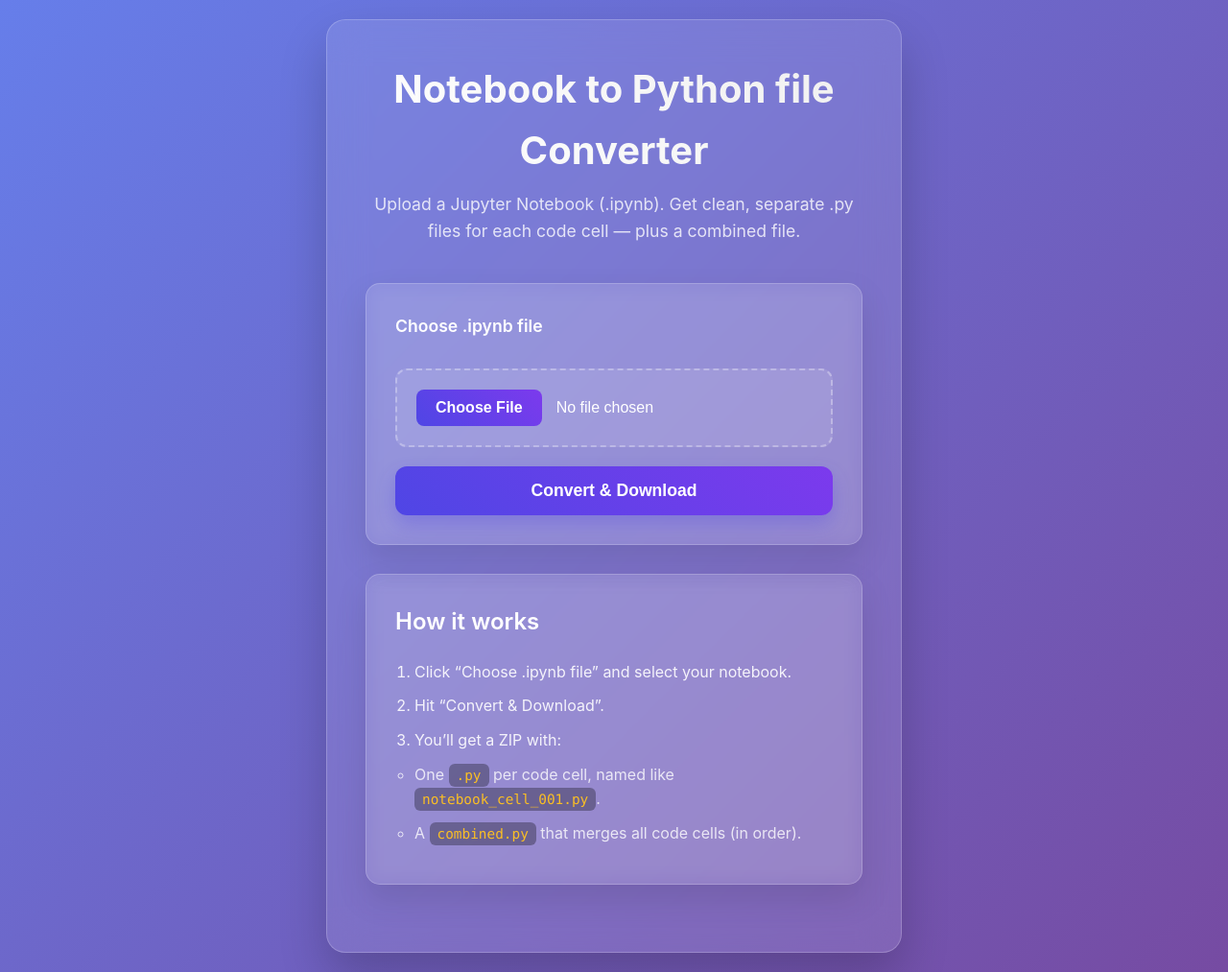
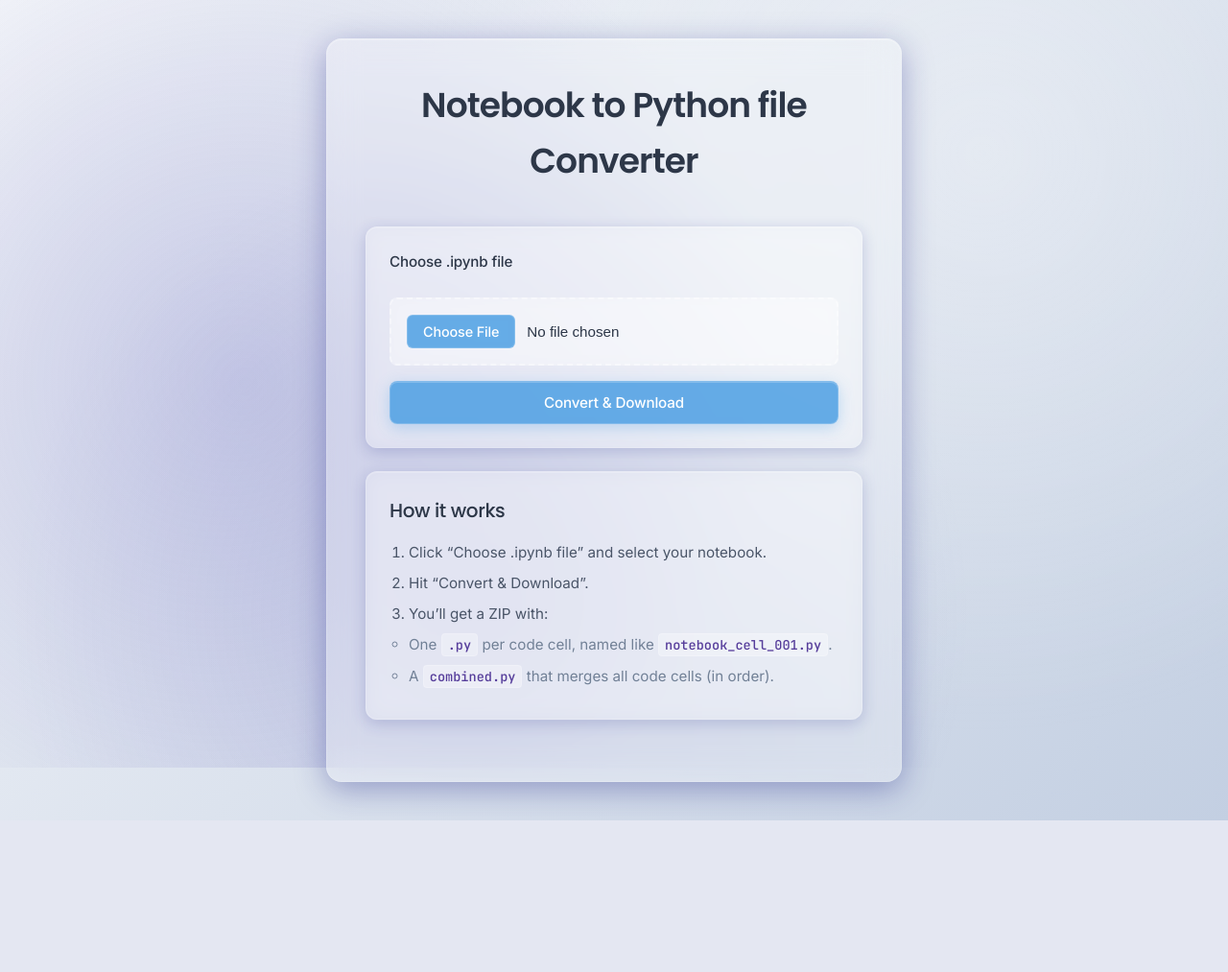
Before and after one commit to thethakurshivam/Notebook-to-python-converter, a Flask app: page / in a window 1280 px wide. Shown: the whole page at 96% size. After the commit the page ends 855 px from the top, so only its background shows below. Run offline with Flask 3, Linux system fonts and the light colour scheme.

Commit message:
Update the UI

```diff
--- a/static/styles.css
+++ b/static/styles.css
@@ -7,28 +7,43 @@
 html, body {
   font-family: 'Inter', -apple-system, BlinkMacSystemFont, 'Segoe UI', Roboto, Oxygen, Ubuntu, Cantarell, sans-serif;
   line-height: 1.6;
-  scroll-behavior: smooth;
 }
 
 body {
-  background: linear-gradient(135deg, #667eea 0%, #764ba2 100%);
+  background: linear-gradient(135deg, #f5f7fa 0%, #c3cfe2 100%);
   min-height: 100vh;
-  color: #ffffff;
-  display: flex;
-  align-items: center;
-  justify-content: center;
-  padding: 20px;
+  color: #333;
+  padding: 40px 20px;
+  position: relative;
+}
+
+body::before {
+  content: '';
+  position: fixed;
+  top: 0;
+  left: 0;
+  width: 100%;
+  height: 100%;
+  background:
+    radial-gradient(circle at 20% 50%, rgba(120, 119, 198, 0.3) 0%, transparent 50%),
+    radial-gradient(circle at 80% 20%, rgba(255, 255, 255, 0.3) 0%, transparent 50%),
+    radial-gradient(circle at 40% 80%, rgba(120, 119, 198, 0.2) 0%, transparent 50%);
+  pointer-events: none;
+  z-index: -1;
 }
 
 .container {
   max-width: 600px;
-  width: 100%;
-  background: rgba(255, 255, 255, 0.1);
-  backdrop-filter: blur(20px);
-  border-radius: 20px;
+  margin: 0 auto;
+  background: rgba(255, 255, 255, 0.25);
+  backdrop-filter: blur(16px);
+  -webkit-backdrop-filter: blur(16px);
+  border-radius: 16px;
   padding: 40px;
-  box-shadow: 0 25px 50px rgba(0, 0, 0, 0.2);
-  border: 1px solid rgba(255, 255, 255, 0.2);
+  box-shadow:
+    0 8px 32px rgba(31, 38, 135, 0.37),
+    inset 0 1px 0 rgba(255, 255, 255, 0.3);
+  border: 1px solid rgba(255, 255, 255, 0.18);
 }
 
 header {
@@ -37,206 +52,205 @@ header {
 }
 
 h1 {
-  font-size: 2.5rem;
-  margin-bottom: 10px;
-  font-weight: 700;
-  background: linear-gradient(45deg, #ffffff, #f0f0f0);
-  -webkit-background-clip: text;
-  -webkit-text-fill-color: transparent;
-  background-clip: text;
+  font-family: 'Poppins', sans-serif;
+  font-size: 2.25rem;
+  margin-bottom: 8px;
+  font-weight: 600;
+  color: #2d3748;
+  letter-spacing: -0.025em;
 }
 
 .subtitle {
-  color: rgba(255, 255, 255, 0.8);
-  font-size: 1.1rem;
+  font-family: 'Inter', sans-serif;
+  color: #4a5568;
+  font-size: 1rem;
+  font-weight: 400;
   margin-bottom: 0;
+  letter-spacing: -0.01em;
 }
 
 .card {
-  background: rgba(255, 255, 255, 0.1);
+  background: rgba(255, 255, 255, 0.2);
+  backdrop-filter: blur(10px);
+  -webkit-backdrop-filter: blur(10px);
   border: 1px solid rgba(255, 255, 255, 0.2);
-  border-radius: 15px;
-  padding: 30px;
-  margin-bottom: 30px;
-  backdrop-filter: blur(10px);
-  box-shadow: 0 15px 35px rgba(0, 0, 0, 0.1);
-  transition: transform 0.3s ease, box-shadow 0.3s ease;
-}
-
-.card:hover {
-  transform: translateY(-5px);
-  box-shadow: 0 20px 40px rgba(0, 0, 0, 0.15);
+  border-radius: 12px;
+  padding: 24px;
+  margin-bottom: 24px;
+  box-shadow:
+    0 4px 16px rgba(31, 38, 135, 0.2),
+    inset 0 1px 0 rgba(255, 255, 255, 0.2);
 }
 
 form.card {
   display: flex;
   flex-direction: column;
-  gap: 20px;
-  align-items: stretch;
+  gap: 16px;
 }
 
 .file-label {
-  font-weight: 600;
-  font-size: 1.1rem;
-  color: #ffffff;
-  margin-bottom: 10px;
+  font-family: 'Inter', sans-serif;
+  font-weight: 500;
+  font-size: 0.95rem;
+  color: #2d3748;
+  margin-bottom: 8px;
+  letter-spacing: -0.01em;
 }
 
 input[type="file"] {
-  background: rgba(255, 255, 255, 0.1);
-  border: 2px dashed rgba(255, 255, 255, 0.3);
-  border-radius: 12px;
-  padding: 20px;
-  color: #ffffff;
-  font-size: 1rem;
+  background: rgba(255, 255, 255, 0.3);
+  backdrop-filter: blur(8px);
+  -webkit-backdrop-filter: blur(8px);
+  border: 2px dashed rgba(255, 255, 255, 0.4);
+  border-radius: 8px;
+  padding: 16px;
+  color: #2d3748;
+  font-size: 0.95rem;
+  cursor: pointer;
   transition: all 0.3s ease;
-  cursor: pointer;
 }
 
 input[type="file"]:hover {
-  border-color: rgba(255, 255, 255, 0.5);
-  background: rgba(255, 255, 255, 0.15);
+  border-color: rgba(255, 255, 255, 0.6);
+  background: rgba(255, 255, 255, 0.4);
 }
 
 input[type="file"]:focus {
   outline: none;
-  border-color: #4f46e5;
-  box-shadow: 0 0 0 3px rgba(79, 70, 229, 0.3);
+  border-color: rgba(66, 153, 225, 0.6);
+  box-shadow: 0 0 0 3px rgba(66, 153, 225, 0.1);
 }
 
 button {
-  padding: 15px 30px;
-  border-radius: 12px;
+  font-family: 'Inter', sans-serif;
+  padding: 12px 24px;
+  border-radius: 8px;
   border: none;
-  font-weight: 600;
-  font-size: 1.1rem;
-  background: linear-gradient(45deg, #4f46e5, #7c3aed);
+  font-weight: 500;
+  font-size: 0.95rem;
+  background: rgba(66, 153, 225, 0.8);
+  backdrop-filter: blur(8px);
+  -webkit-backdrop-filter: blur(8px);
   color: white;
   cursor: pointer;
   transition: all 0.3s ease;
-  box-shadow: 0 10px 20px rgba(79, 70, 229, 0.3);
+  box-shadow:
+    0 4px 16px rgba(66, 153, 225, 0.3),
+    inset 0 1px 0 rgba(255, 255, 255, 0.2);
+  border: 1px solid rgba(255, 255, 255, 0.2);
+  letter-spacing: -0.01em;
 }
 
 button:hover {
-  transform: translateY(-2px);
-  box-shadow: 0 15px 30px rgba(79, 70, 229, 0.4);
-  background: linear-gradient(45deg, #5b52e8, #8b5cf6);
+  background: rgba(66, 153, 225, 0.9);
+  transform: translateY(-1px);
+  box-shadow:
+    0 6px 20px rgba(66, 153, 225, 0.4),
+    inset 0 1px 0 rgba(255, 255, 255, 0.3);
 }
 
 button:active {
   transform: translateY(0);
-  box-shadow: 0 5px 15px rgba(79, 70, 229, 0.3);
+  box-shadow:
+    0 2px 8px rgba(66, 153, 225, 0.3),
+    inset 0 1px 0 rgba(255, 255, 255, 0.2);
 }
 
 .howto h2 {
+  font-family: 'Poppins', sans-serif;
   margin-top: 0;
-  margin-bottom: 20px;
-  font-size: 1.5rem;
-  color: #ffffff;
-  font-weight: 600;
+  margin-bottom: 16px;
+  font-size: 1.25rem;
+  color: #2d3748;
+  font-weight: 500;
+  letter-spacing: -0.02em;
 }
 
 .howto ol {
   margin-left: 20px;
-  color: rgba(255, 255, 255, 0.9);
+  color: #4a5568;
 }
 
 .howto li {
-  margin-bottom: 10px;
-  font-size: 1rem;
+  margin-bottom: 8px;
+  font-size: 0.95rem;
 }
 
 .howto ul {
-  margin-top: 10px;
-  color: rgba(255, 255, 255, 0.8);
+  margin-top: 8px;
+  color: #718096;
 }
 
 .howto code {
-  background: rgba(0, 0, 0, 0.3);
-  padding: 4px 8px;
-  border-radius: 6px;
-  font-family: 'Monaco', 'Menlo', 'Ubuntu Mono', monospace;
-  color: #fbbf24;
-  font-size: 0.9rem;
+  background: rgba(255, 255, 255, 0.3);
+  backdrop-filter: blur(4px);
+  -webkit-backdrop-filter: blur(4px);
+  padding: 2px 6px;
+  border-radius: 4px;
+  font-family: 'JetBrains Mono', 'SF Mono', Monaco, 'Cascadia Code', 'Roboto Mono', Consolas, 'Courier New', monospace;
+  color: #553c9a;
+  font-size: 0.85rem;
+  border: 1px solid rgba(255, 255, 255, 0.2);
+  font-weight: 500;
 }
 
 .flash {
   list-style: none;
   padding: 0;
-  margin: 20px 0;
+  margin: 16px 0;
 }
 
 .flash li {
-  background: rgba(239, 68, 68, 0.2);
-  padding: 15px 20px;
-  border-radius: 12px;
-  border: 1px solid rgba(239, 68, 68, 0.3);
-  color: #fecaca;
-  font-weight: 500;
-  margin-bottom: 10px;
+  background: rgba(254, 178, 178, 0.3);
+  backdrop-filter: blur(8px);
+  -webkit-backdrop-filter: blur(8px);
+  padding: 12px 16px;
+  border-radius: 8px;
+  border: 1px solid rgba(254, 178, 178, 0.4);
+  color: #742a2a;
+  font-size: 0.9rem;
+  margin-bottom: 8px;
+  box-shadow: 0 2px 8px rgba(254, 178, 178, 0.2);
 }
 
 /* Responsive Design */
 @media (max-width: 768px) {
+  body {
+    padding: 20px 16px;
+  }
+
   .container {
-    padding: 30px 20px;
-    margin: 10px;
+    padding: 24px;
   }
 
   h1 {
-    font-size: 2rem;
-  }
-
-  .subtitle {
-    font-size: 1rem;
+    font-size: 1.75rem;
   }
 
   .card {
     padding: 20px;
   }
-
-  button {
-    padding: 12px 24px;
-    font-size: 1rem;
-  }
 }
 
-/* Loading animation for form submission */
-.loading {
-  position: relative;
-  overflow: hidden;
-}
-
-.loading::after {
-  content: '';
-  position: absolute;
-  top: 0;
-  left: -100%;
-  width: 100%;
-  height: 100%;
-  background: linear-gradient(90deg, transparent, rgba(255, 255, 255, 0.2), transparent);
-  animation: loading 1.5s infinite;
-}
-
-@keyframes loading {
-  0% { left: -100%; }
-  100% { left: 100%; }
-}
-
-/* File input custom styling */
+/* File input styling */
 input[type="file"]::file-selector-button {
-  background: linear-gradient(45deg, #4f46e5, #7c3aed);
+  font-family: 'Inter', sans-serif;
+  background: rgba(66, 153, 225, 0.8);
+  backdrop-filter: blur(4px);
+  -webkit-backdrop-filter: blur(4px);
   color: white;
-  border: none;
-  padding: 10px 20px;
-  border-radius: 8px;
-  font-weight: 600;
+  border: 1px solid rgba(255, 255, 255, 0.2);
+  padding: 8px 16px;
+  border-radius: 6px;
+  font-weight: 500;
   cursor: pointer;
-  margin-right: 15px;
+  margin-right: 12px;
+  font-size: 0.9rem;
   transition: all 0.3s ease;
+  letter-spacing: -0.01em;
 }
 
 input[type="file"]::file-selector-button:hover {
-  background: linear-gradient(45deg, #5b52e8, #8b5cf6);
+  background: rgba(66, 153, 225, 0.9);
   transform: translateY(-1px);
 }
--- a/templates/index.html
+++ b/templates/index.html
@@ -4,13 +4,15 @@
   <meta charset="UTF-8" />
   <meta name="viewport" content="width=device-width, initial-scale=1.0"/>
   <title>Notebook to Python file Converter</title>
+  <link rel="preconnect" href="https://fonts.googleapis.com">
+  <link rel="preconnect" href="https://fonts.gstatic.com" crossorigin>
+  <link href="https://fonts.googleapis.com/css2?family=Inter:wght@300;400;500;600;700&family=JetBrains+Mono:wght@400;500;600&family=Poppins:wght@300;400;500;600;700&display=swap" rel="stylesheet">
   <link rel="stylesheet" href="{{ url_for('static', filename='styles.css') }}">
 </head>
 <body>
   <div class="container">
     <header>
       <h1>Notebook to Python file Converter</h1>
-      <p class="subtitle">Upload a Jupyter Notebook (.ipynb). Get clean, separate .py files for each code cell — plus a combined file.</p>
     </header>
 
     {% with messages = get_flashed_messages() %}
```
